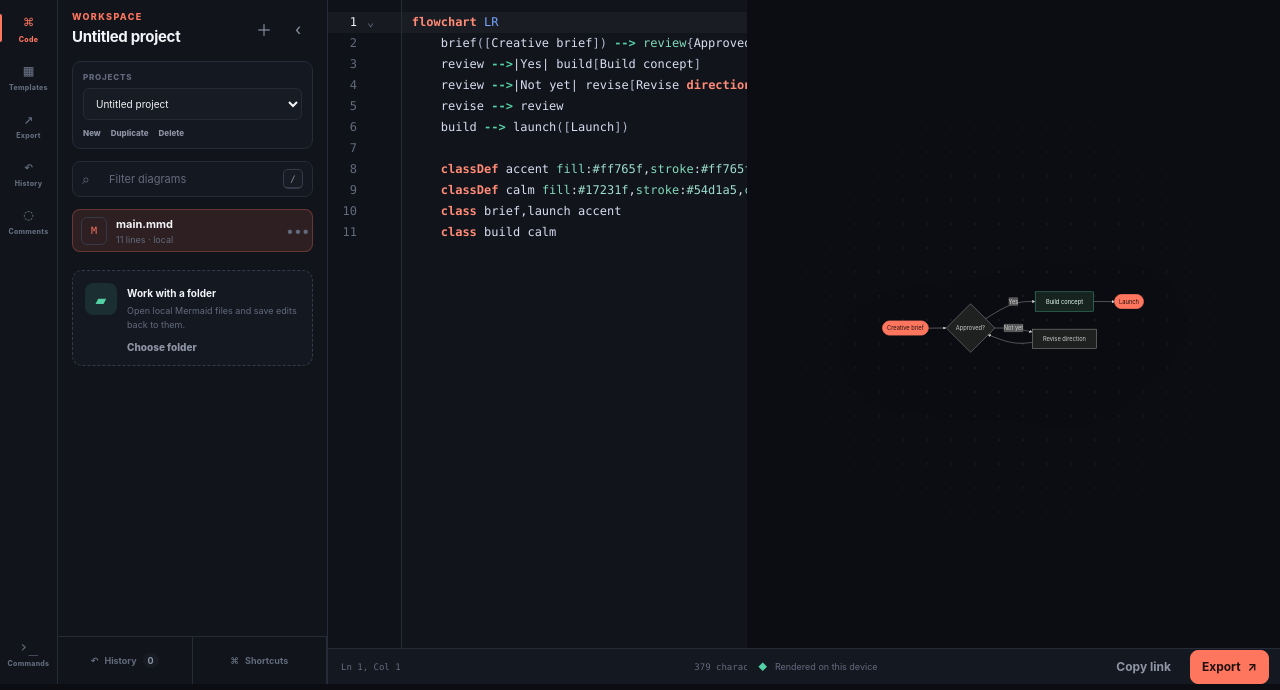
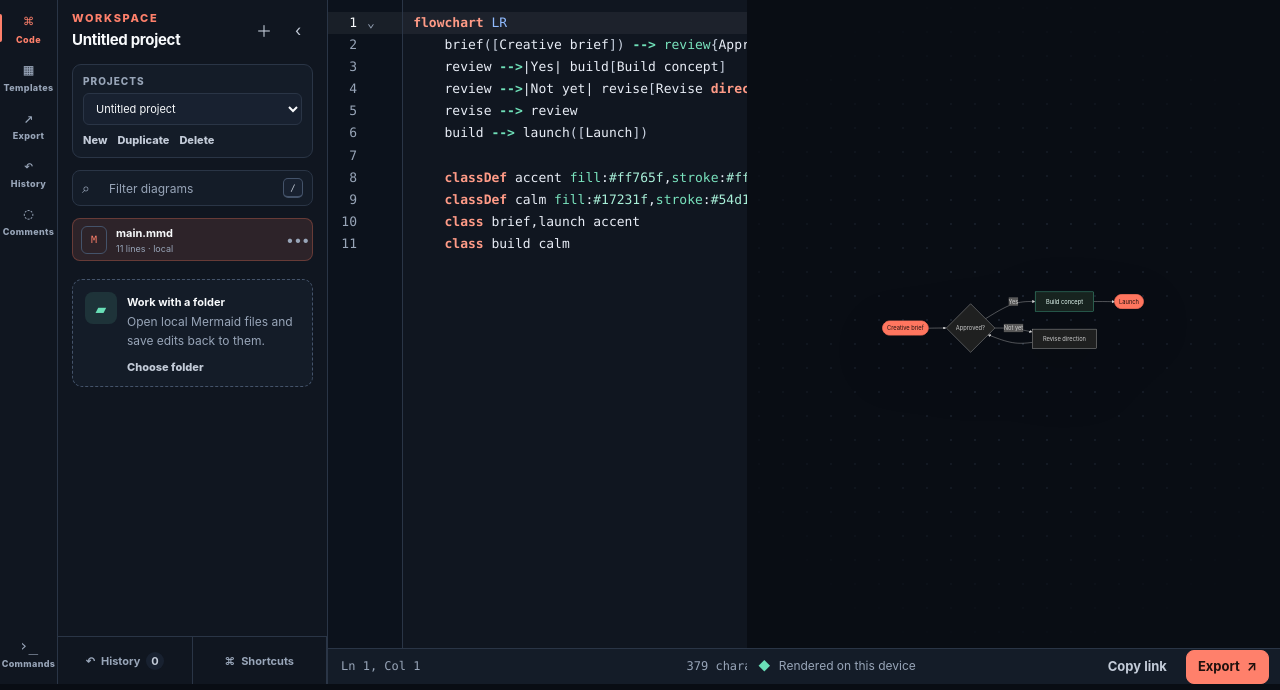
Before and after one commit to dev-asad007/MermaidViewer, a website built with Vite: page index.html in a window 1280 px wide. Shown: the part 116-806 px from the top of the page. Built offline with nearby package versions, Linux system fonts and the light colour scheme.

Commit message:
Improve theme contrast and search metadata

```diff
--- a/css/styles.css
+++ b/css/styles.css
@@ -1,24 +1,35 @@
 :root {
   color-scheme: dark;
-  --bg: #0b0d12;
-  --panel: #11141b;
-  --panel-raised: #171b24;
-  --panel-soft: #141821;
-  --line: #262b37;
-  --line-strong: #343a48;
-  --text: #f3f4f7;
-  --muted: #8d95a5;
-  --subtle: #626b7c;
-  --coral: #ff765f;
-  --coral-strong: #ff5e45;
-  --coral-soft: rgba(255, 118, 95, 0.12);
-  --mint: #54d1a5;
-  --mint-soft: rgba(84, 209, 165, 0.12);
-  --blue: #77a7ff;
-  --danger: #ff6d7a;
-  --editor-text: #d7def0;
-  --editor-gutter: #0f1218;
-  --editor-active-line: rgba(255, 255, 255, 0.035);
+  --bg: #090d14;
+  --panel: #101620;
+  --panel-raised: #182130;
+  --panel-soft: #141c28;
+  --line: #2a3546;
+  --line-strong: #44536a;
+  --text: #f8fafc;
+  --muted: #c3cbd8;
+  --subtle: #98a5b8;
+  --coral: #ff806b;
+  --coral-strong: #ff6a51;
+  --coral-soft: rgba(255, 128, 107, 0.12);
+  --on-accent: #21110e;
+  --mint: #69dfb7;
+  --mint-soft: rgba(105, 223, 183, 0.12);
+  --blue: #8eb8ff;
+  --danger: #ff7f8b;
+  --editor-text: #e8edf6;
+  --editor-gutter: #0c121c;
+  --editor-active-line: rgba(255, 255, 255, 0.055);
+  --syntax-keyword: #ff9b87;
+  --syntax-variable: #e8edf6;
+  --syntax-property: #79e3bd;
+  --syntax-string: #ffd27f;
+  --syntax-number: #d2b5ff;
+  --syntax-bool: #91bbff;
+  --syntax-atom: #a8efd8;
+  --syntax-operator: #6fe0b8;
+  --syntax-comment: #9ca8ba;
+  --syntax-bracket: #c9d2e0;
   --shadow: 0 18px 60px rgba(0, 0, 0, 0.3);
   --topbar-height: 64px;
   --radius: 12px;
@@ -28,21 +39,37 @@
 
 html[data-theme="light"] {
   color-scheme: light;
-  --bg: #f4f5f8;
+  --bg: #eef2f7;
   --panel: #ffffff;
-  --panel-raised: #ffffff;
-  --panel-soft: #f7f8fa;
-  --line: #e2e5eb;
-  --line-strong: #cdd2dc;
-  --text: #161922;
-  --muted: #687083;
-  --subtle: #9098a8;
-  --coral-soft: rgba(235, 86, 61, 0.1);
-  --mint-soft: rgba(38, 171, 124, 0.1);
+  --panel-raised: #f8fafc;
+  --panel-soft: #f3f6fa;
+  --line: #d4dce7;
+  --line-strong: #aab7c9;
+  --text: #111827;
+  --muted: #4b5668;
+  --subtle: #657187;
+  --coral: #c43f2b;
+  --coral-strong: #a93221;
+  --coral-soft: rgba(196, 63, 43, 0.1);
+  --on-accent: #ffffff;
+  --mint: #08795a;
+  --mint-soft: rgba(8, 121, 90, 0.1);
+  --blue: #255fc1;
+  --danger: #c72f43;
   --shadow: 0 18px 55px rgba(31, 39, 55, 0.13);
-  --editor-text: #2c3850;
-  --editor-gutter: #f1f3f6;
-  --editor-active-line: rgba(26, 34, 49, 0.045);
+  --editor-text: #1f2937;
+  --editor-gutter: #e9eef5;
+  --editor-active-line: rgba(37, 95, 193, 0.075);
+  --syntax-keyword: #ad2e1d;
+  --syntax-variable: #1f2937;
+  --syntax-property: #087357;
+  --syntax-string: #805400;
+  --syntax-number: #6736a8;
+  --syntax-bool: #1d58ad;
+  --syntax-atom: #0a6f55;
+  --syntax-operator: #087357;
+  --syntax-comment: #596476;
+  --syntax-bracket: #46546a;
 }
 
 * {
@@ -116,7 +143,7 @@ button:disabled {
   padding: 10px 14px;
   border-radius: 8px;
   background: var(--coral);
-  color: #17100e;
+  color: var(--on-accent);
   font-weight: 800;
   text-decoration: none;
   transition: top 160ms ease;
@@ -307,7 +334,7 @@ button:disabled {
 .button.export {
   border-color: var(--coral);
   background: var(--coral);
-  color: #22110e;
+  color: var(--on-accent);
 }
 .button.primary:hover,
 .button.export:hover { background: var(--coral-strong); border-color: var(--coral-strong); }
@@ -1015,6 +1042,63 @@ legend,
 .toast.error::before { background: var(--danger); }
 @keyframes toast-in { from { opacity: 0; transform: translateY(8px); } }
 
+/* Keep essential interface copy readable at normal desktop distances. */
+.live-badge,
+.project-switcher-wrap > label,
+.notes-label,
+.file-type,
+.render-time { font-size: 10px; }
+.activity-button small { font-size: 9px; }
+.eyebrow { font-size: 11px; }
+.project-switcher-wrap select,
+.project-switcher-actions button,
+.file-copy strong,
+.folder-card strong,
+.folder-card .text-button,
+.panel-help,
+.comment-item header strong,
+.comment-actions button,
+.footer-action,
+.pane-title h2,
+.zoom-value,
+.render-error p,
+.error-actions button,
+.template-card small,
+.format-option span,
+.field-hint,
+.select-field select,
+.export-summary dl div,
+.modal-footer,
+.history-item small,
+.history-item button,
+.command-item small,
+.command-shell footer,
+.toast { font-size: 11px; }
+.search-field input,
+.notes-view textarea,
+.folder-card p,
+.comment-item p,
+.editor-status,
+.preview-footer,
+.modal-header p,
+.template-card strong,
+.history-item strong,
+.command-item strong,
+.mobile-actions button { font-size: 12px; }
+.panel-tab,
+.button,
+.render-error strong,
+legend,
+.select-field,
+.shortcut-list span,
+.command-search input { font-size: 13px; }
+.editor-status,
+.preview-footer { line-height: 1.35; }
+.folder-card p,
+.comment-item p,
+.panel-help,
+.modal-header p { line-height: 1.55; }
+
 @media (max-width: 1180px) {
   .topbar { grid-template-columns: 284px minmax(150px, 1fr) auto; }
   .workspace { grid-template-columns: 54px 230px minmax(300px, .95fr) minmax(340px, 1.05fr); }
--- a/js/code-editor.js
+++ b/js/code-editor.js
@@ -88,16 +88,16 @@ const mermaidLanguage = StreamLanguage.define({
 });
 
 const mermaidHighlight = HighlightStyle.define([
-  { tag: tags.keyword, color: "#ff8b76", fontWeight: "650" },
-  { tag: tags.variableName, color: "#d7def0" },
-  { tag: tags.propertyName, color: "#82d9b9" },
-  { tag: tags.string, color: "#f3c97b" },
-  { tag: tags.number, color: "#c6a5ff" },
-  { tag: tags.bool, color: "#77a7ff" },
-  { tag: tags.atom, color: "#9ddfca" },
-  { tag: tags.operator, color: "#54d1a5", fontWeight: "700" },
-  { tag: tags.comment, color: "#667085", fontStyle: "italic" },
-  { tag: tags.bracket, color: "#aeb8cd" },
+  { tag: tags.keyword, color: "var(--syntax-keyword)", fontWeight: "650" },
+  { tag: tags.variableName, color: "var(--syntax-variable)" },
+  { tag: tags.propertyName, color: "var(--syntax-property)" },
+  { tag: tags.string, color: "var(--syntax-string)" },
+  { tag: tags.number, color: "var(--syntax-number)" },
+  { tag: tags.bool, color: "var(--syntax-bool)" },
+  { tag: tags.atom, color: "var(--syntax-atom)" },
+  { tag: tags.operator, color: "var(--syntax-operator)", fontWeight: "700" },
+  { tag: tags.comment, color: "var(--syntax-comment)", fontStyle: "italic" },
+  { tag: tags.bracket, color: "var(--syntax-bracket)" },
 ]);
 
 const indentedFoldService = foldService.of((state, from) => {
@@ -150,12 +150,12 @@ const editorTheme = EditorView.theme({
     height: "100%",
     backgroundColor: "transparent",
     color: "var(--editor-text)",
-    fontSize: "12px",
+    fontSize: "13px",
   },
   ".cm-scroller": {
     overflow: "auto",
     fontFamily: "var(--font-code)",
-    lineHeight: "1.75",
+    lineHeight: "1.7",
   },
   ".cm-content": { padding: "16px 0 42px", caretColor: "var(--coral)" },
   ".cm-line": { padding: "0 18px 0 10px" },
--- a/public/robots.txt
+++ b/public/robots.txt
@@ -1,4 +1,4 @@
 User-agent: *
-Allow: /
+Allow: /MermaidViewer/
 
 Sitemap: https://dev-asad007.github.io/MermaidViewer/sitemap.xml
--- a/public/sitemap.xml
+++ b/public/sitemap.xml
@@ -2,7 +2,8 @@
 <urlset xmlns="http://www.sitemaps.org/schemas/sitemap/0.9">
   <url>
     <loc>https://dev-asad007.github.io/MermaidViewer/</loc>
-    <changefreq>monthly</changefreq>
+    <lastmod>2026-08-18</lastmod>
+    <changefreq>weekly</changefreq>
     <priority>1.0</priority>
   </url>
 </urlset>
```
Also changed, not shown: index.html (+61 -17 lines), public/site.webmanifest.
